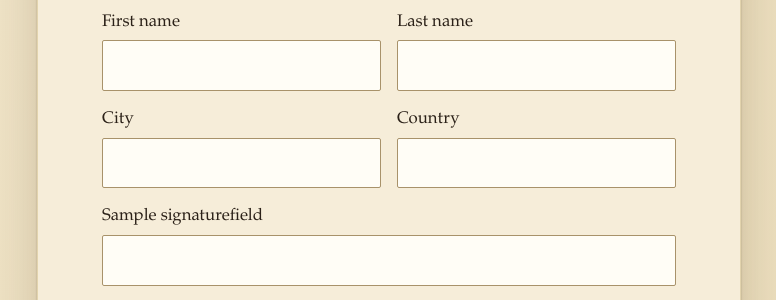
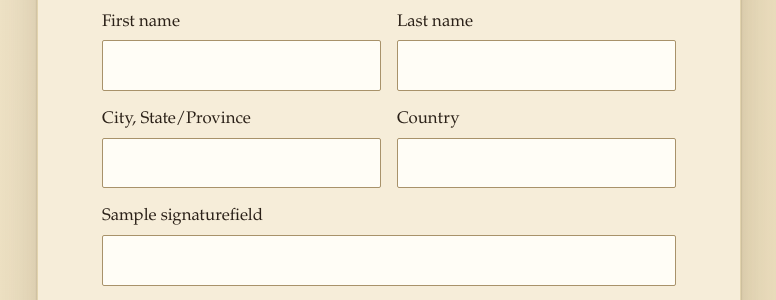
Before and after one commit to Cooperation-org/act, a Django app: a page that uses letters/templates/letters/letter.html in a window 1280 px wide. Shown: the part 335-635 px from the top of the page, without its empty margins (251-1027 px from the left). Run offline with Django 4.2, Linux system fonts and the light colour scheme; tables that the repository leaves empty hold one stand-in row (values such as "Sample post"); data that the repository does not hold is empty; some web fonts are replaced.

Commit message:
letters: sign form asks for City, State/Province in one field
Co-Authored-By: Claude Fable 5.1 <noreply@anthropic.com>
Claude-Session: https://claude.ai/code/session_01VB9y1AU2yv68b3HPDPdDsP

```diff
--- a/letters/forms.py
+++ b/letters/forms.py
@@ -13,7 +13,7 @@ class SignForm(forms.Form):
     first_name = forms.CharField(max_length=100, label="First name")
     last_name = forms.CharField(max_length=100, label="Last name")
     email = forms.EmailField(required=False, label="Email")
-    city = forms.CharField(max_length=100, label="City")
+    city = forms.CharField(max_length=100, label="City, State/Province")
     country = forms.CharField(max_length=100, label="Country")
     drawn = forms.CharField(required=False, widget=forms.HiddenInput)
     keep_updated = forms.BooleanField(required=False)
--- a/letters/templates/letters/letter.html
+++ b/letters/templates/letters/letter.html
@@ -29,7 +29,7 @@
     </div>
     <div class="row two">
       <div class="field{% if form.city.errors %} has-error{% endif %}">
-        <label for="{{ form.city.id_for_label }}">City</label>
+        <label for="{{ form.city.id_for_label }}">City, State/Province</label>
         {% if form.city.errors %}<p class="error">{{ form.city.errors.0 }}</p>{% endif %}
         {{ form.city }}
       </div>
```
